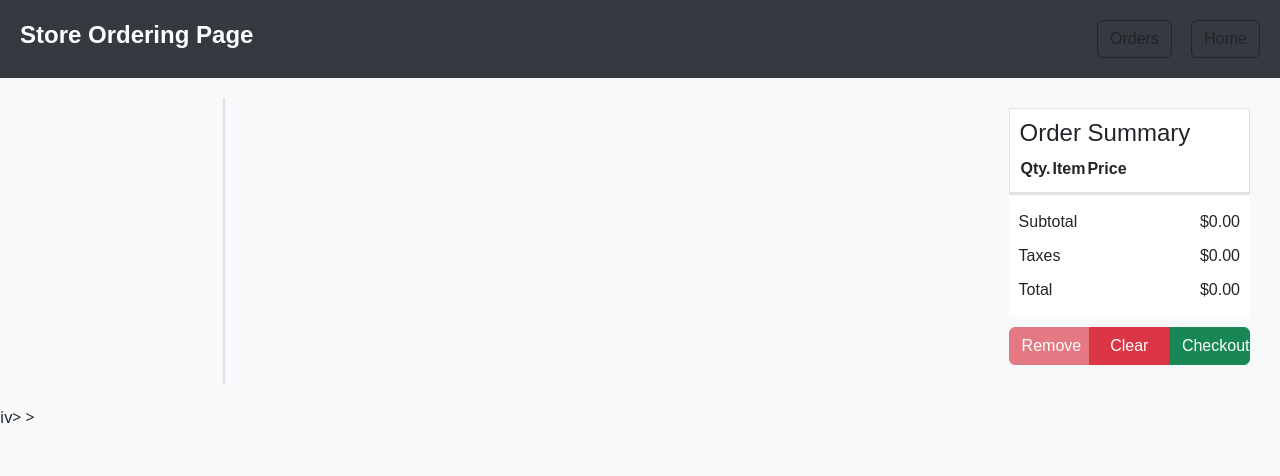
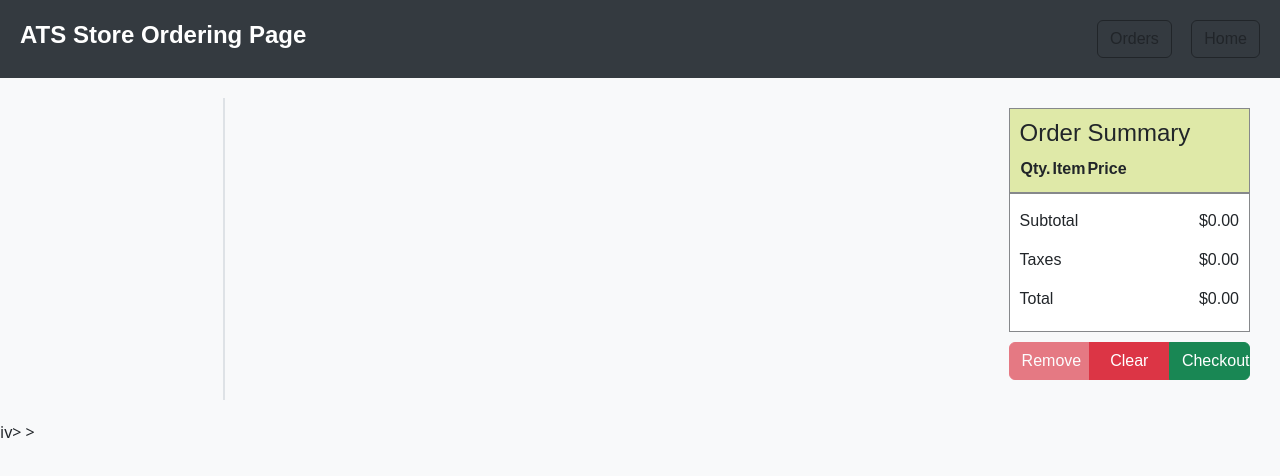
Before and after one commit to gitnamehere/point-of-sale-group-project, a website: page app/frontend/public/store/ordering/index.html in a window 1280 px wide. Drawn offline with nearby package versions, Linux system fonts and the light colour scheme; no server answers.

Commit message:
CSS update

```diff
--- a/app/frontend/public/store/ordering/index.html
+++ b/app/frontend/public/store/ordering/index.html
@@ -10,7 +10,7 @@
 
 <body>
     <div class="header">
-        <h1 class="header-title">Store Ordering Page</h1>
+        <h1 class="header-title">ATS Store Ordering Page</h1>
         <div class="header-buttons">
             <a href="/store/orders" class="header-button btn btn-outline-dark">Orders</a>
             <a href="/store" class="header-button btn btn-outline-dark">Home</a>
--- a/app/frontend/public/store/ordering/style.css
+++ b/app/frontend/public/store/ordering/style.css
@@ -1,5 +1,5 @@
 * {
-    font-family: "Arial", sans-serif;
+    font-family: 'Arial', sans-serif;
     box-sizing: border-box;
 }
 
@@ -85,15 +85,15 @@ body {
 }
 
 .ticket-body {
-    background-color: #ffffff;
-    border: 1px solid #dee2e6;
+    background-color: #dfe9a8;
+    border: 1px solid #86888b;
     overflow-y: auto;
     padding: 10px;
 }
 
 .ticket-footer {
     background-color: #ffffff;
-    border-top: 2px solid #dee2e6;
+    border: 1px solid #86888b;
     padding: 10px;
 }
 
@@ -101,6 +101,7 @@ body {
     display: flex;
     justify-content: space-between;
     padding: 5px 0;
+    padding-bottom: 10px;
 }
 
 .buttons {
```
